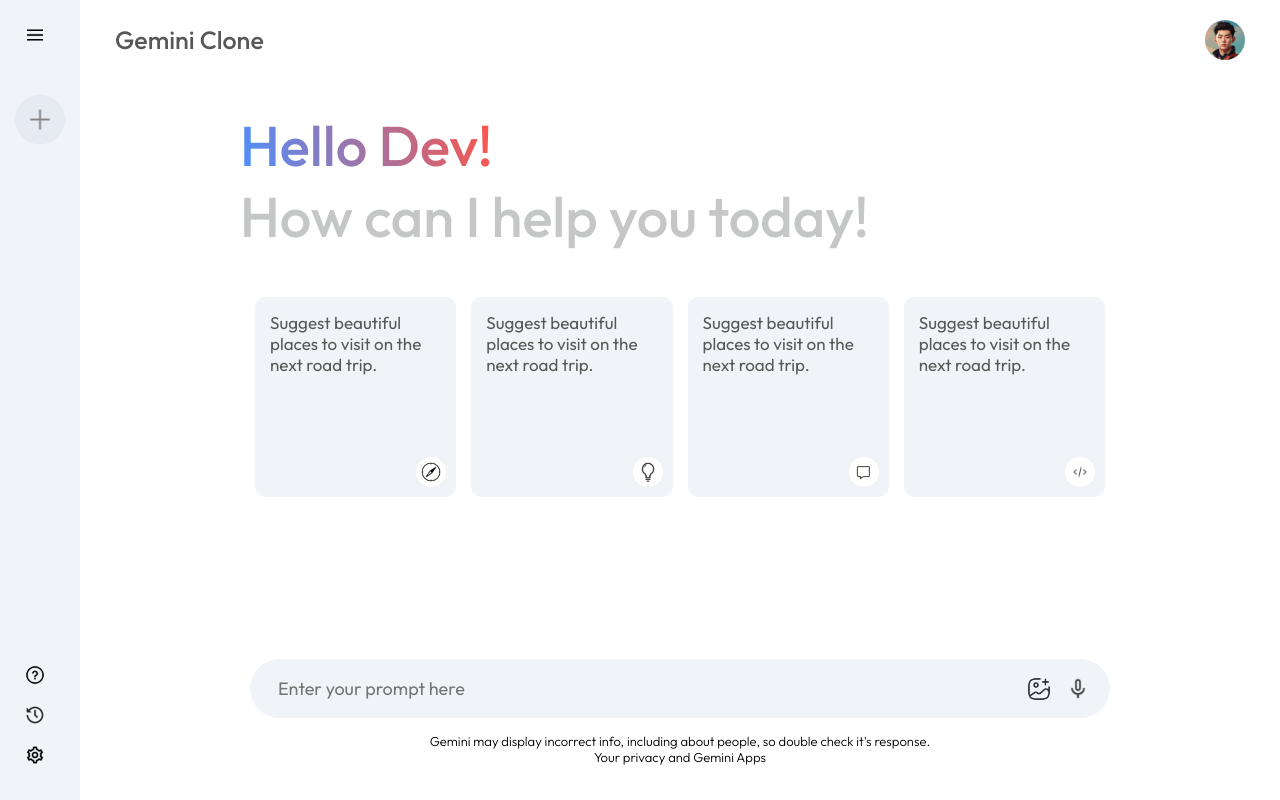
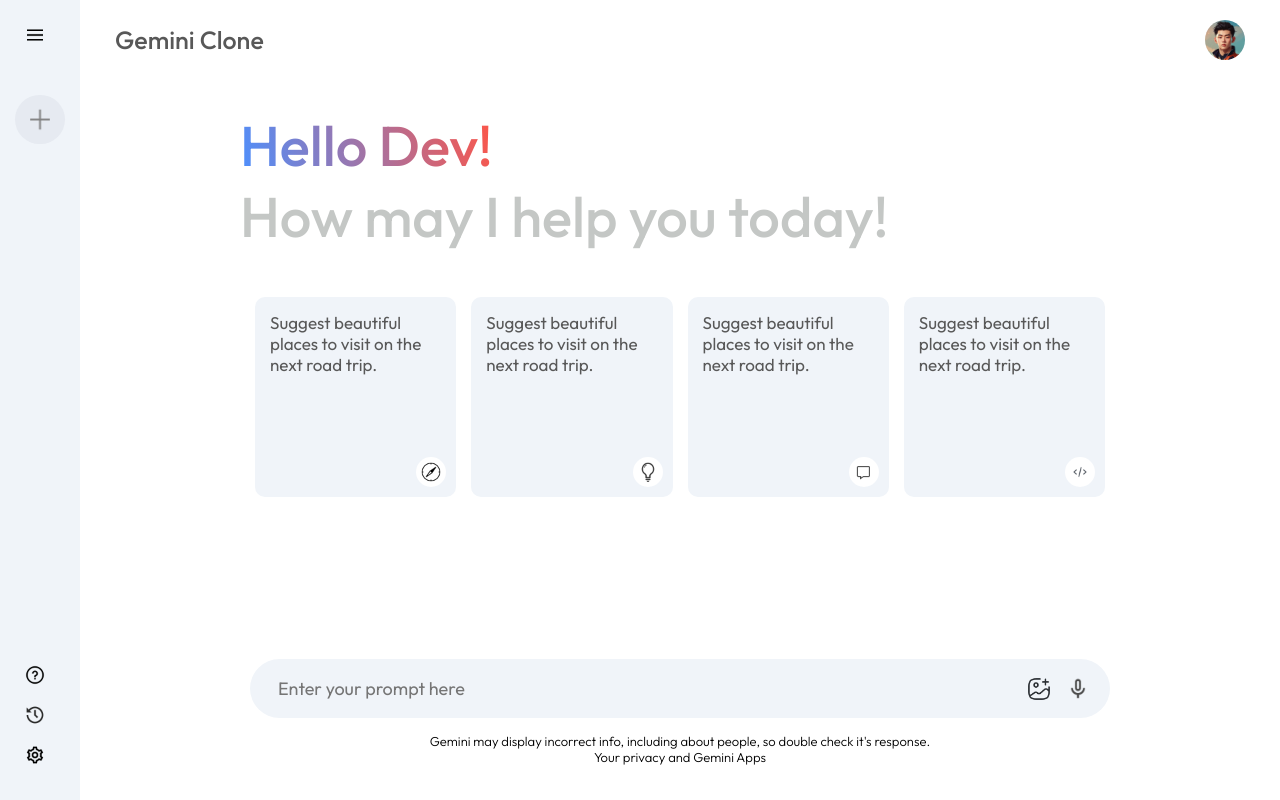
Before and after one commit to dibyasagar16/gemini-clone, a React app: page / in a window 1280 px wide. Built offline with nearby package versions, Linux system fonts and the light colour scheme; the HTML template or start-up script is replaced by a standard one.

Commit message:
changes in Main.jsx

```diff
--- a/src/components/Main/Main.jsx
+++ b/src/components/Main/Main.jsx
@@ -26,7 +26,7 @@
                             <p>
                                 <span>Hello Dev!</span>
                             </p>
-                            <p>How can I help you today!</p>
+                            <p>How may I help you today!</p>
                         </div>
                         <div className="cards">
                             <div className="card">
```
